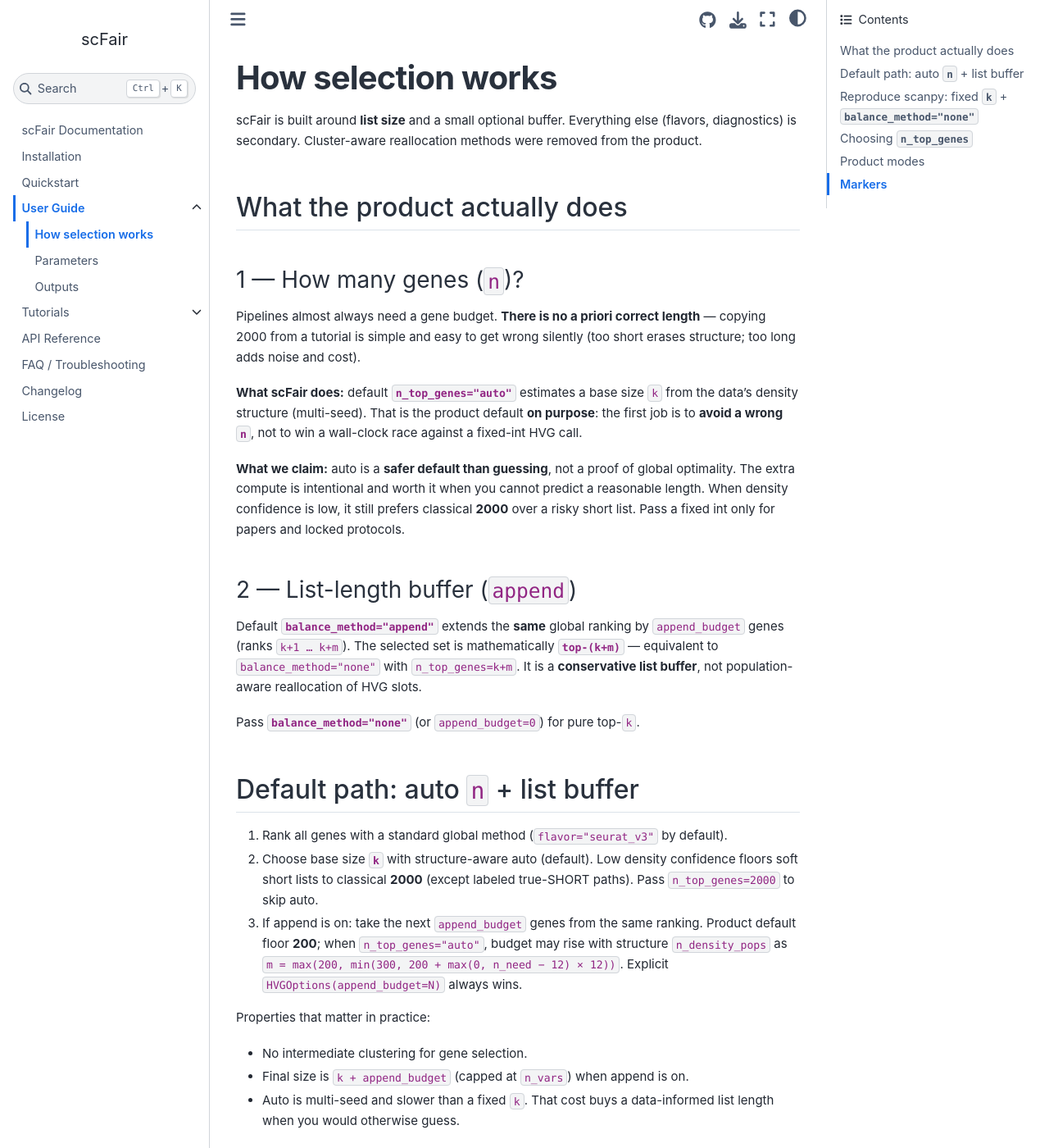
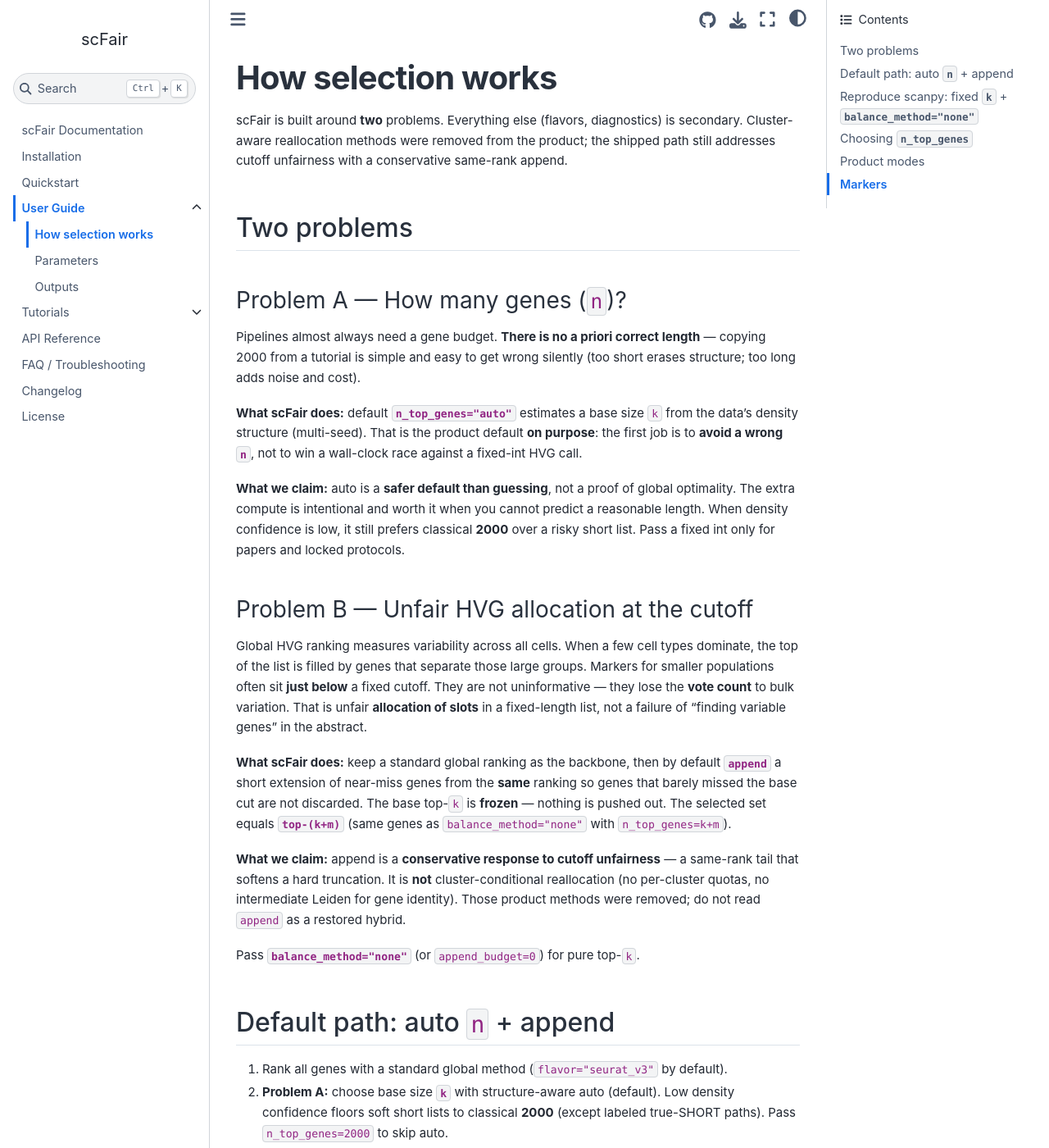
Before and after one commit to leelieber2025/scFair, a Sphinx documentation site: the page built from docs/user_guide/method.md, in a window 1280 px wide and 1400 px high. Shown: the whole window at 82% size. Built offline with Sphinx 7.4.7 and the Sphinx Book theme 1.1.4, drawn with Linux system fonts in a browser that asks for light colours; pages that are not in the unit, such as notebooks, are missing from menus; some of the changed text lies outside the part shown.

Commit message:
update scFair  0.8.0

```diff
--- a/docs/user_guide/method.md
+++ b/docs/user_guide/method.md
@@ -1,12 +1,13 @@
 # How selection works
 
-scFair is built around **list size** and a small optional buffer. Everything
-else (flavors, diagnostics) is secondary. Cluster-aware reallocation methods
-were removed from the product.
+scFair is built around **two** problems. Everything else (flavors,
+diagnostics) is secondary. Cluster-aware reallocation methods were removed
+from the product; the shipped path still addresses cutoff unfairness with a
+conservative same-rank append.
 
-## What the product actually does
+## Two problems
 
-### 1 — How many genes (`n`)?
+### Problem A — How many genes (`n`)?
 
 Pipelines almost always need a gene budget. **There is no a priori correct
 length** — copying 2000 from a tutorial is simple and easy to get wrong
@@ -23,38 +24,54 @@
 prefers classical **2000** over a risky short list. Pass a fixed int only for
 papers and locked protocols.
 
-### 2 — List-length buffer (`append`)
+### Problem B — Unfair HVG allocation at the cutoff
 
-Default **`balance_method="append"`** extends the **same** global ranking by
-`append_budget` genes (ranks `k+1 … k+m`). The selected set is mathematically
-**`top-(k+m)`** — equivalent to `balance_method="none"` with
-`n_top_genes=k+m`. It is a **conservative list buffer**, not
-population-aware reallocation of HVG slots.
+Global HVG ranking measures variability across all cells. When a few cell types
+dominate, the top of the list is filled by genes that separate those large
+groups. Markers for smaller populations often sit **just below** a fixed
+cutoff. They are not uninformative — they lose the **vote count** to bulk
+variation. That is unfair **allocation of slots** in a fixed-length list, not
+a failure of “finding variable genes” in the abstract.
+
+**What scFair does:** keep a standard global ranking as the backbone, then by
+default **`append`** a short extension of near-miss genes from the **same**
+ranking so genes that barely missed the base cut are not discarded. The base
+top-`k` is **frozen** — nothing is pushed out. The selected set equals
+**`top-(k+m)`** (same genes as `balance_method="none"` with
+`n_top_genes=k+m`).
+
+**What we claim:** append is a **conservative response to cutoff unfairness**
+— a same-rank tail that softens a hard truncation. It is **not**
+cluster-conditional reallocation (no per-cluster quotas, no intermediate
+Leiden for gene identity). Those product methods were removed; do not read
+`append` as a restored hybrid.
 
 Pass **`balance_method="none"`** (or `append_budget=0`) for pure top-`k`.
 
-## Default path: auto `n` + list buffer
+## Default path: auto `n` + append
 
 1. Rank all genes with a standard global method (`flavor="seurat_v3"` by default).
-2. Choose base size **`k`** with structure-aware auto (default). Low density
-   confidence floors soft short lists to classical **2000** (except labeled
-   true-SHORT paths). Pass `n_top_genes=2000` to skip auto.
-3. If append is on: take the next `append_budget` genes from the same ranking.
-   Product default floor **200**; when `n_top_genes="auto"`, budget may rise
-   with structure `n_density_pops` as
+2. **Problem A:** choose base size **`k`** with structure-aware auto (default).
+   Low density confidence floors soft short lists to classical **2000**
+   (except labeled true-SHORT paths). Pass `n_top_genes=2000` to skip auto.
+3. Freeze the top `k` genes (familiar HVG backbone).
+4. **Problem B:** append the next `append_budget` genes from the same ranking
+   (ranks `k+1 … k+m`). Product default floor **200**; when
+   `n_top_genes="auto"`, budget may rise with structure `n_density_pops` as
    `m = max(200, min(300, 200 + max(0, n_need − 12) × 12))`. Explicit
    `HVGOptions(append_budget=N)` always wins.
 
 Properties that matter in practice:
 
 - No intermediate clustering for gene selection.
+- Nothing is removed from the base top-`k` (allocation is “base + tail”).
 - Final size is `k + append_budget` (capped at `n_vars`) when append is on.
 - Auto is multi-seed and slower than a fixed `k`. That cost buys a
   data-informed list length when you would otherwise guess.
 
 **Not GiniClust / CellSIUS.** Those methods score **rare** genes (normalized
 Gini, cluster-wise tests, evidence communities). Product `append` only adds
-near-miss genes from the **global** HVG list — slot fairness at a fixed
+near-miss genes from the **global** HVG list — slot handling at a fixed
 cutoff, not rare-subtype discovery. For a known missing type, force-include
 markers (`marker_mode="force"`) rather than expecting auto rare compensation.
 
--- a/pyproject.toml
+++ b/pyproject.toml
@@ -5,7 +5,7 @@
 [project]
 name = "scfair"
 dynamic = ["version"]
-description = "HVG selection for scRNA-seq: structure-aware auto list size (n), optional same-ranking list buffer, and diagnostics"
+description = "HVG selection for scRNA-seq: structure-aware auto list size (n) plus same-rank append at the cutoff, with diagnostics"
 readme = "README.md"
 requires-python = ">=3.10"
 license = {text = "Apache-2.0"}
```
Also changed, not shown: CHANGELOG.md (+8 -0 lines), README.md (+9 -6 lines), docs/api/index.md (+5 -4 lines), docs/faq.md (+12 -7 lines), docs/index.md (+21 -11 lines), docs/quickstart.md (+6 -4 lines), docs/user_guide/index.md (+5 -5 lines), src/scfair/__init__.py (+10 -7 lines), 2 other files.
